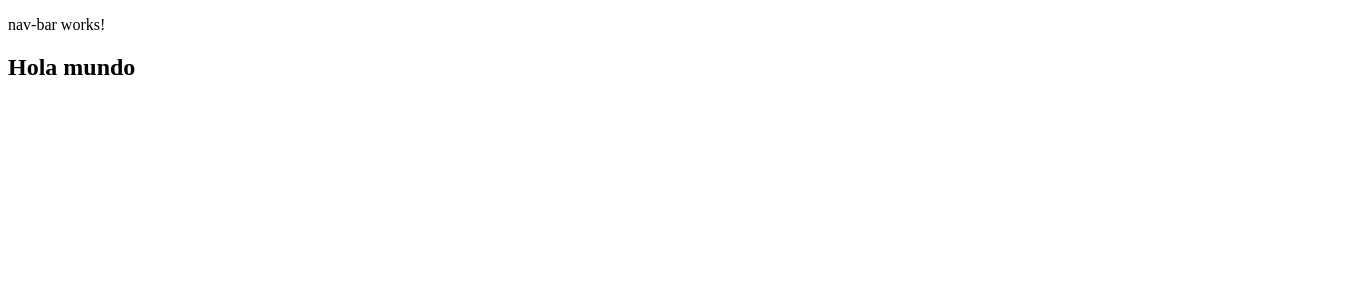
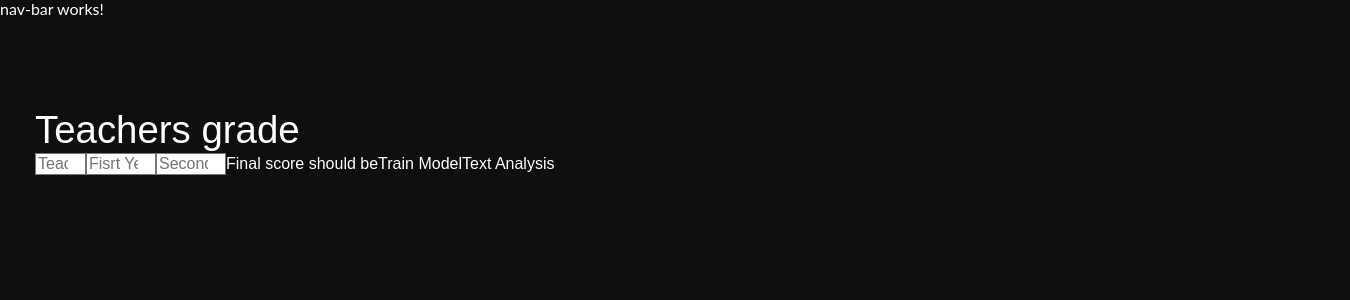
Before and after one commit to esmemag96/AprendizajeAutomaticoEntregaFinal, an Angular app in the folder Frontend/: page / in a window 1280 px wide. Shown: the top 300 px of the page, 1350 px wide, since content can reach past the window. Built offline with nearby package versions, Linux system fonts and the light colour scheme.

Commit message:
:sparkles: Global Css added

```diff
--- /dev/null
+++ b/Frontend/src/_variables.scss
@@ -0,0 +1 @@
+$primary:#0f0f0f;
--- a/Frontend/src/app/main-components/home/home.component.html
+++ b/Frontend/src/app/main-components/home/home.component.html
@@ -1,5 +1,13 @@
 <section>
     <div>
-      <h1>Hola mundo</h1>
+      <h1>Teachers grade</h1>
+      <form action="">
+        <input type="number" name="TeacherID" placeholder="Teacher ID" id="TeacherID" required="required" min="1" max="3">
+        <input type="number" name="1stGrade" placeholder="Fisrt Year Grade (1 to 100)" id="1stGrade" required="required" min="1" max="100">
+        <input type="number" name="2ndGrade" placeholder="Second Year Grade (1 to 100)" id="2ndGrade" required="required" min="1" max="100">
+        <button class="btn btn-primary btn-block btn-large" onclick="requestPrediction()">Final score should be</button>
+        <button class="btn btn-primary btn-block btn-large" onclick="trainModelRequest()">Train Model</button>
+        <button class="btn btn-primary btn-block btn-large" onclick="location.href = '/text-analysis'">Text Analysis</button>
+      </form>
     </div>
   </section>
--- a/Frontend/src/styles.scss
+++ b/Frontend/src/styles.scss
@@ -1 +1,230 @@
-/* You can add global styles to this file, and also import other style files */
+@import 'variables';
+
+/*=============================================================
+Reset CSS
+=============================================================*/
+html {
+  line-height: 1.15;
+  -ms-text-size-adjust: 100%;
+  -webkit-text-size-adjust: 100%;
+}
+
+a,
+body,
+h1,
+h2,
+h3,
+h4,
+h5,
+h6,
+p {
+  margin: 0;
+  padding: 0;
+}
+
+body {
+  -webkit-font-smoothing: antialiased;
+  text-rendering: optimizeLegibility;
+  font-feature-settings: "pnum";
+  font-variant-numeric: proportional-nums;
+}
+
+a {
+  background-color: transparent;
+  -webkit-text-decoration-skip: objects;
+  text-decoration: none;
+}
+
+hr {
+  box-sizing: content-box;
+  height: 0;
+  overflow: visible;
+}
+
+article,
+aside,
+figcaption,
+figure,
+footer,
+header,
+main,
+nav,
+section {
+  display: block;
+}
+
+li,
+ol,
+ul {
+  list-style: none;
+  padding: 0;
+}
+
+button,
+input,
+optgroup,
+select,
+textarea {
+  font-family: sans-serif;
+  font-size: 100%;
+  line-height: 1.15;
+  margin: 0;
+}
+
+input {
+  border-style: solid;
+  border-width: 1px;
+}
+
+textarea {
+  border: none;
+  resize: none;
+}
+
+input:focus,
+select:focus,
+textarea:focus {
+  outline: 0;
+}
+
+button {
+  border: none;
+  padding: 0;
+  background: 0 0;
+  color: white;
+
+  &:focus {
+    outline: 0;
+  }
+
+  &::-moz-focus-inner {
+    border: 0;
+  }
+
+  overflow: visible;
+}
+
+input {
+  overflow: visible;
+}
+
+button,
+select {
+  text-transform: none;
+}
+
+[type=reset],
+[type=submit],
+button,
+html [type=button] {
+  -webkit-appearance: button;
+}
+
+[type=button]::-moz-focus-inner,
+[type=reset]::-moz-focus-inner,
+[type=submit]::-moz-focus-inner,
+button::-moz-focus-inner {
+  border-style: none;
+  padding: 0;
+}
+
+textarea {
+  overflow: auto;
+}
+
+[type=checkbox],
+[type=radio] {
+  box-sizing: border-box;
+  padding: 0;
+}
+
+[type=number] {
+
+  &::-webkit-inner-spin-button,
+  &::-webkit-outer-spin-button {
+    height: auto;
+  }
+}
+
+[type=search] {
+  -webkit-appearance: textfield;
+  outline-offset: -2px;
+
+  &::-webkit-search-cancel-button,
+  &::-webkit-search-decoration {
+    -webkit-appearance: none;
+  }
+}
+
+mark {
+  background-color: #ff0;
+  color: white;
+}
+
+sub,
+sup {
+  font-size: 75%;
+  line-height: 0;
+  position: relative;
+  vertical-align: baseline;
+}
+
+sub {
+  bottom: -.25em;
+}
+
+sup {
+  top: -.5em;
+}
+
+progress {
+  display: inline-block;
+  vertical-align: baseline;
+}
+
+audio,
+video {
+  display: inline-block;
+}
+
+audio:not([controls]) {
+  display: none;
+  height: 0;
+}
+
+img {
+  border-style: none;
+}
+
+canvas {
+  display: inline-block;
+}
+
+/*=============================================================
+Global
+=============================================================*/
+body {
+    background-color: $primary;
+    color: white;
+    font-family: "Lato", "sans-serif";
+  }
+
+  h1 {
+    font-size: 2.4rem;
+  }
+
+  h1,
+  h2,
+  h3,
+  h4,
+  h5,
+  h6 {
+    font-family: proxima-nova, "Helvatica Neue", Arial, sans-serif;
+    font-weight: 300;
+  }
+
+  section {
+    width: 100%;
+    height: 100%;
+    padding: 90px 35px;
+  }
```
Also changed, not shown: 2 other files (tests, documents, lock files or other folders).
